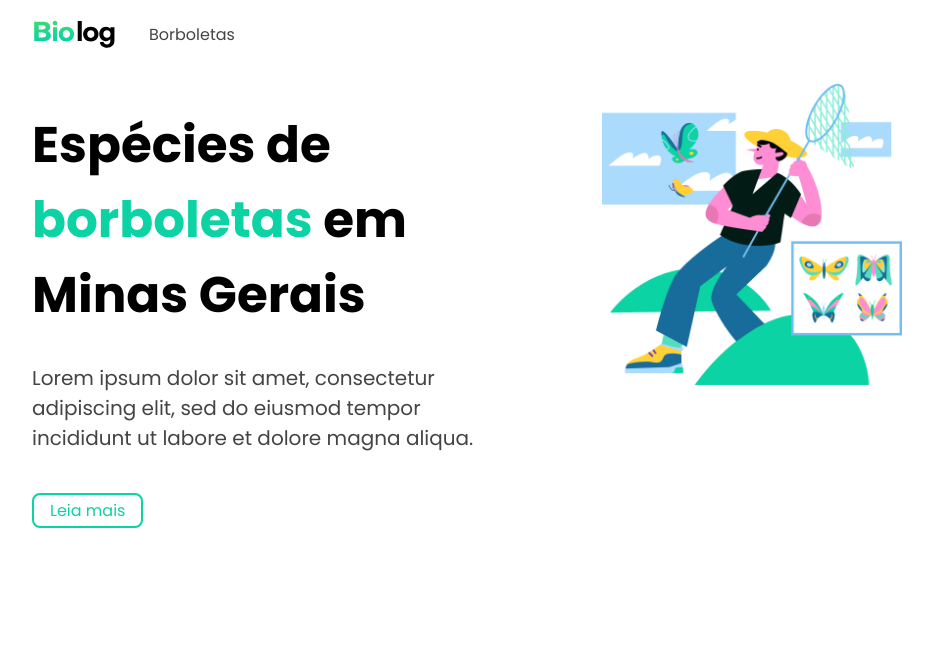
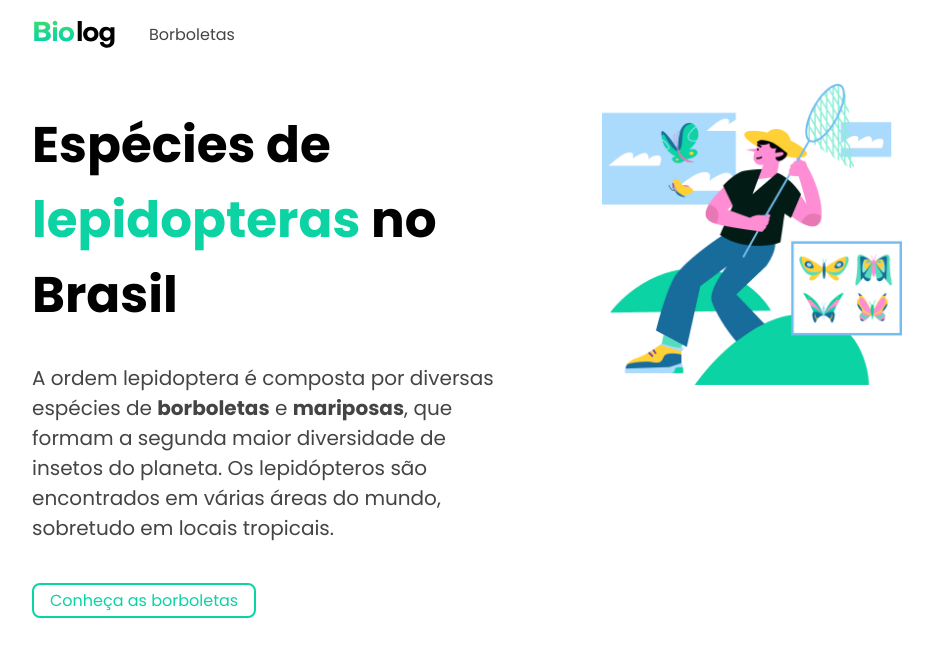
Before and after one commit to juanbelieni/biolog, a Next.js app in the folder web/: page / in a window 1280 px wide. Shown: the top 656 px of the page, without its empty margins (128-1061 px from the left). Built offline with nearby package versions, Linux system fonts and the light colour scheme.

Commit message:
Change text from homepage

```diff
--- a/web/pages/index.module.scss
+++ b/web/pages/index.module.scss
@@ -16,6 +16,7 @@
     color: #444;
     font-size: 2rem;
     padding-bottom: 4rem;
+    line-height: 30px;
   }
 
   img {
--- a/web/pages/index.tsx
+++ b/web/pages/index.tsx
@@ -1,3 +1,4 @@
+import { useRouter } from 'next/router';
 import React from 'react';
 
 import Button from '../components/Button';
@@ -5,20 +6,23 @@ import Page from '../components/Page';
 import styles from './index.module.scss';
 
 export default function Home() {
+  const router = useRouter();
   return (
     <Page>
       <section className={styles.aboutUs}>
         <div>
           <h1 className={styles.title}>
-            Espécies de <br />
-            <b>borboletas</b> em <br />
-            Minas Gerais
+            Espécies de <b>lepidopteras</b> no Brasil
           </h1>
           <p className={styles.description}>
-            Lorem ipsum dolor sit amet, consectetur adipiscing elit, sed do
-            eiusmod tempor incididunt ut labore et dolore magna aliqua.
+            A ordem lepidoptera é composta por diversas espécies de{' '}
+            <b>borboletas</b> e <b>mariposas</b>, que formam a segunda maior
+            diversidade de insetos do planeta. Os lepidópteros são encontrados
+            em várias áreas do mundo, sobretudo em locais tropicais.
           </p>
-          <Button>Leia mais</Button>
+          <Button onClick={() => router.push('/borboletas')}>
+            Conheça as borboletas
+          </Button>
         </div>
         <img src="/borboleta.png" />
       </section>
```
